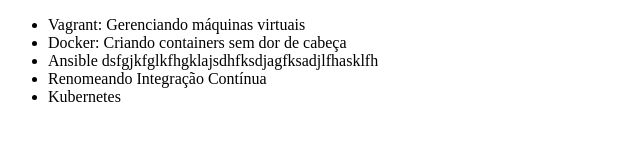
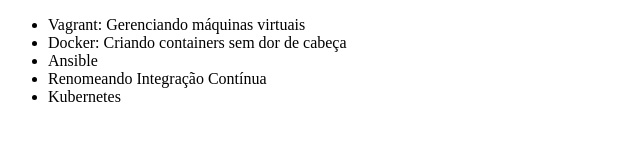
Before and after one commit to cmarcec/alura-git, a plain HTML site: page index.html in a window 1280 px wide. Shown: the whole page, without its empty margins (0-640 px from the left). Drawn offline with Linux system fonts and the light colour scheme.

Commit message:
Revert "Alterando o código"
This reverts commit 2259293be19efab98c884e8ec6170e8eaed45edd.

```diff
--- a/index.html
+++ b/index.html
@@ -8,7 +8,7 @@
     <ul>
         <li>Vagrant: Gerenciando máquinas virtuais</li>
         <li>Docker: Criando containers sem dor de cabeça</li>
-        <li>Ansible  dsfgjkfglkfhgklajsdhfksdjagfksadjlfhasklfh</li>
+        <li>Ansible</li>
         <li>Renomeando Integração Contínua</li>
         <li>Kubernetes</li>
     </ul>
```
